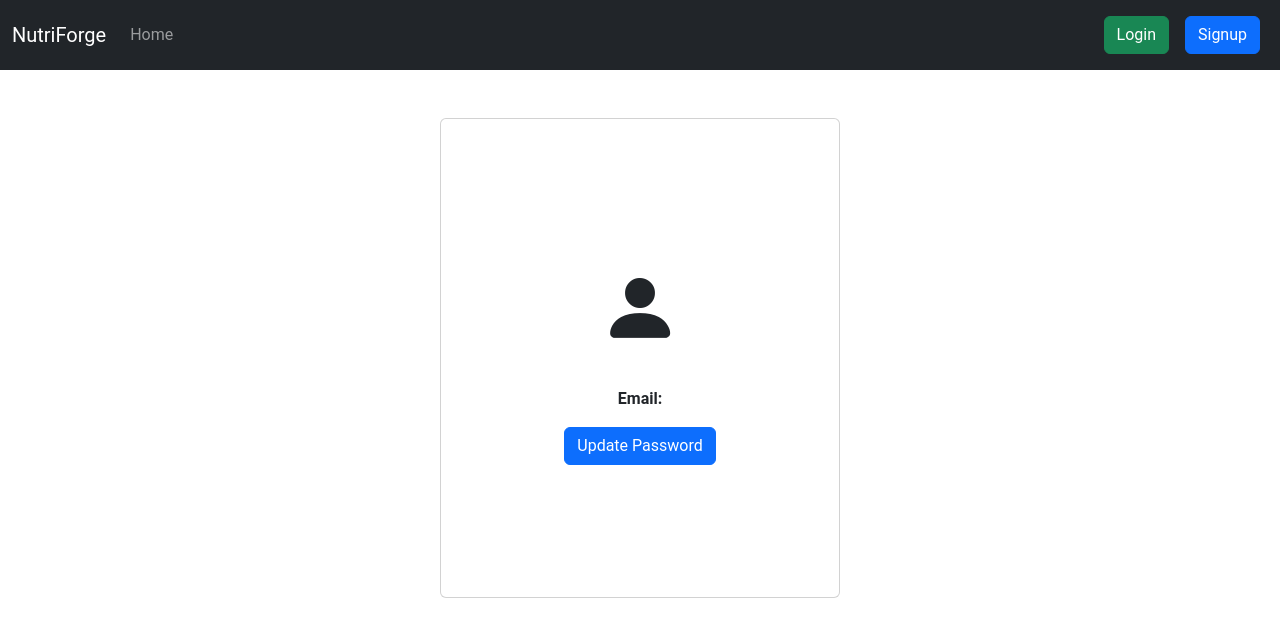
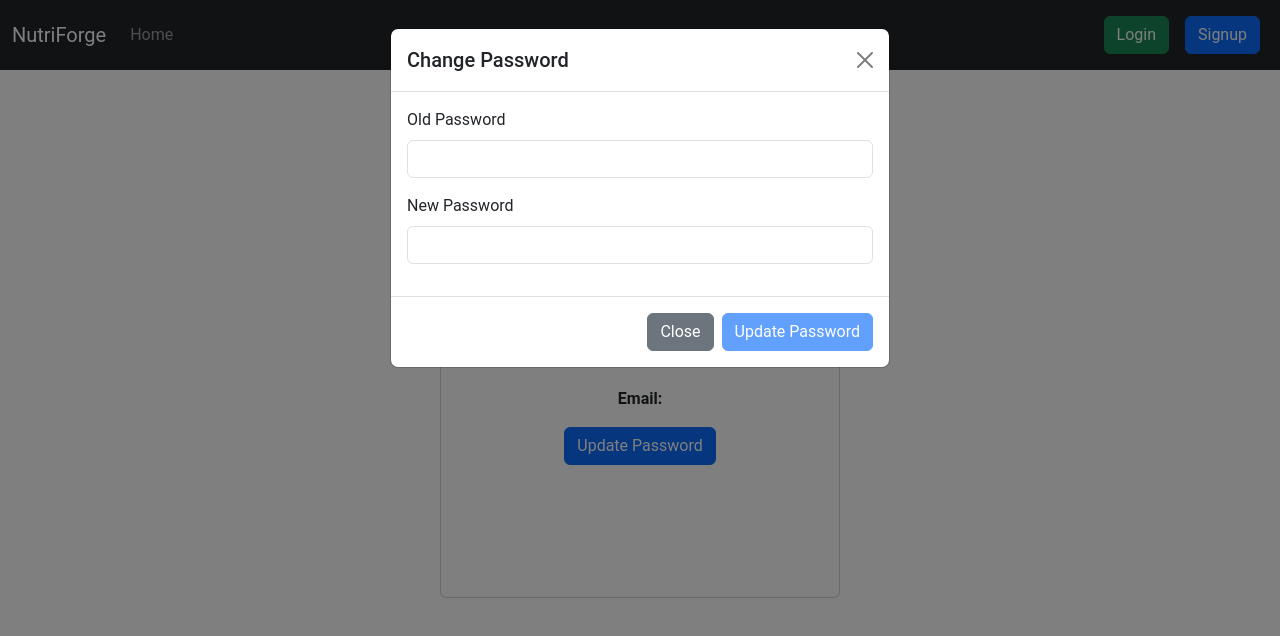
Before and after one commit to night-slayer18/NutriForge, a React (Vite) app in the folder NutriForge-Frontend/: page /user in a window 1280 px wide. Both pictures are taken after a click on the button "Update Password". Shown: the top 636 px of the page. Built offline with nearby package versions, Linux system fonts and the light colour scheme; no server answers.

Commit message:
Added update password

```diff
--- a/NutriForge-Frontend/src/components/Userinfo.jsx
+++ b/NutriForge-Frontend/src/components/Userinfo.jsx
@@ -1,9 +1,11 @@
 import { Card, Button } from 'react-bootstrap';
 import 'bootstrap/dist/css/bootstrap.min.css';
-import { useEffect } from 'react';
+import { useEffect, useRef, useState } from 'react';
 
 const Userinfo = () => {
-
+    const [password, setPassword] = useState({ opassword: '', npassword: '' })
+    const ref = useRef(null);
+    const closeref = useRef(null);
     useEffect(() => {
         const fetchUser = async () => {
             const response = await fetch('http://localhost:8000/api/auth/user', {
@@ -14,14 +16,76 @@ const Userinfo = () => {
                 }
             })
             const data = await response.json();
-            localStorage.setItem('name',data.user.name)
-            localStorage.setItem('email',data.user.email)
-            localStorage.setItem('USER',data.user._id)
+            localStorage.setItem('name', data.user.name)
+            localStorage.setItem('email', data.user.email)
+            localStorage.setItem('USER', data.user._id)
         }
         fetchUser();
     }, [])
 
+    const onChange = (e)=>{
+        setPassword({...password, [e.target.name]:e.target.value})
+    }
+
+    const handleClick = ()=>{
+        ref.current.click();
+    }
+
+    const updatePass = async ()=>{
+        if (password.opassword.length < 8 || password.npassword.length < 8 || password.opassword === password.npassword){
+            alert('Password must be atleast 8 characters long')
+            return
+        }
+        const response = await fetch('http://localhost:8000/api/auth/updatepassword', {
+            method: 'POST',
+            headers: {
+                'Content-Type': 'application/json',
+                'auth-token': localStorage.getItem('token')
+            },
+            body: JSON.stringify({oldpassword: password.opassword, newpassword: password.npassword})
+        })
+        const data = await response.json();
+        if(data.success){
+            closeref.current.click();
+            alert('Password Updated Successfully')
+            setPassword({opassword: '', npassword: ''})
+        }
+        else{
+            alert(data.errors)
+        }
+    }
+
     return (
+        <>
+            <button hidden ref={ref} type="button" className="btn btn-primary" data-bs-toggle="modal" data-bs-target="#exampleModal">
+                Launch demo modal
+            </button>
+            <div className="modal fade" id="exampleModal" tabIndex="-1" aria-labelledby="exampleModalLabel" aria-hidden="true">
+                <div className="modal-dialog">
+                    <div className="modal-content">
+                        <div className="modal-header">
+                            <h1 className="modal-title fs-5" id="exampleModalLabel">Change Password</h1>
+                            <button type="button" className="btn-close" data-bs-dismiss="modal" aria-label="Close"></button>
+                        </div>
+                        <div className="modal-body">
+                            <form>
+                                <div className="mb-3">
+                                    <label htmlFor="opass" className="form-label">Old Password</label>
+                                    <input onChange={onChange} value={password.opassword} type="password" name='opassword' className="form-control" id="opassword" aria-describedby="Old Password" required minLength={8} />
+                                </div>
+                                <div className="mb-3">
+                                    <label htmlFor="npass" className="form-label">New Password</label>
+                                    <input onChange={onChange} value={password.npassword} type="password" name='npassword' className="form-control" id="npassword" aria-describedby="New Password" required minLength={8}/>
+                                </div>
+                            </form>
+                        </div>
+                        <div className="modal-footer">
+                            <button ref={closeref} type="button" className="btn btn-secondary" data-bs-dismiss="modal">Close</button>
+                            <button disabled={password.opassword.length < 8 && password.opassword.length < 8} onClick={updatePass} type="button" className="btn btn-primary">Update Password</button>
+                        </div>
+                    </div>
+                </div>
+            </div>
             <div className='d-flex justify-content-center align-items-center my-5 text-center'>
                 <Card style={{ width: '25rem', height: '30rem' }}>
                     <Card.Body className="d-flex flex-column align-items-center justify-content-center">
@@ -30,10 +94,11 @@ const Userinfo = () => {
                         <Card.Text className="mb-3 text-center">
                             <strong>Email:</strong> {localStorage.getItem('email')}
                         </Card.Text>
-                    <Button variant="primary">Update Password</Button>
+                        <Button onClick={handleClick} variant="primary">Update Password</Button>
                     </Card.Body>
                 </Card>
             </div>
+        </>
     )
 }
 
--- a/package.json
+++ /dev/null
@@ -1,5 +0,0 @@
-{
-  "dependencies": {
-    "react-bootstrap": "^2.10.1"
-  }
-}
```
Also changed, not shown: 1 other file (tests, documents, lock files or other folders). Lines whose indentation alone changed are shown as unchanged.
